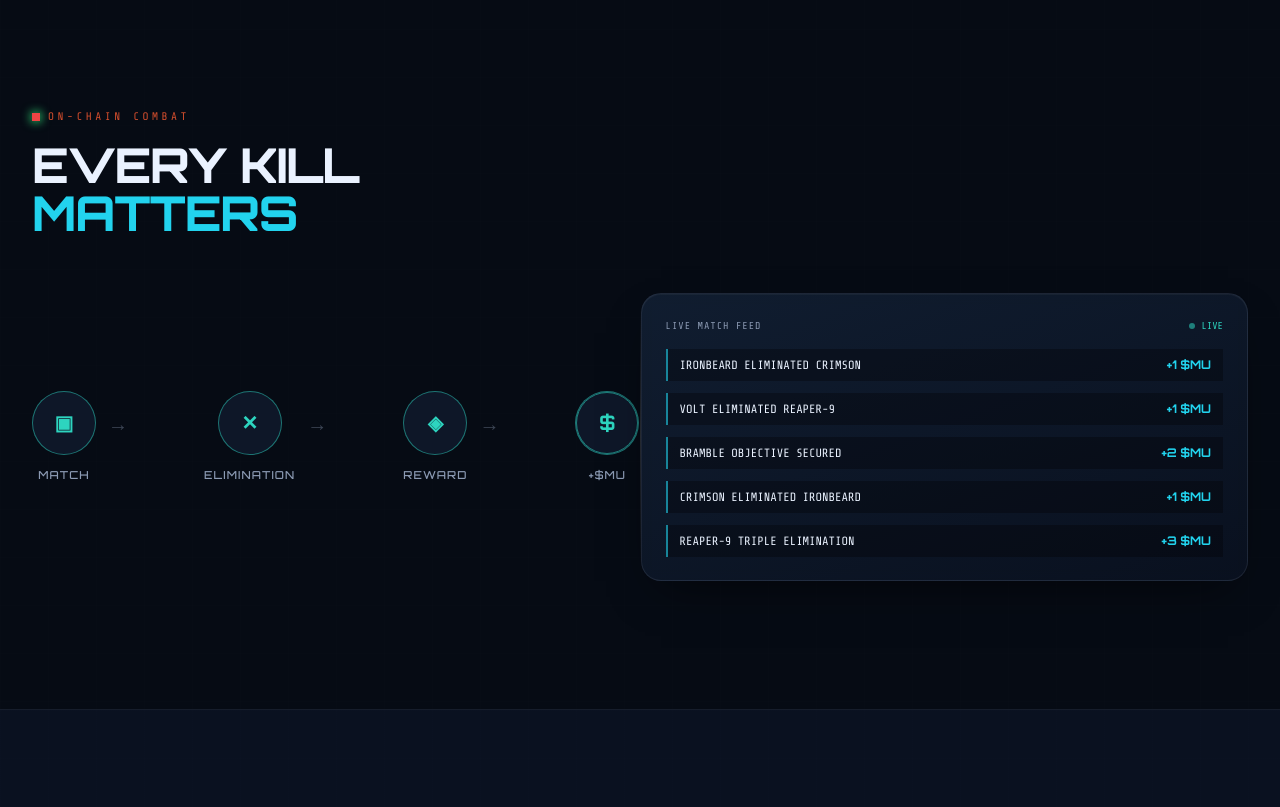
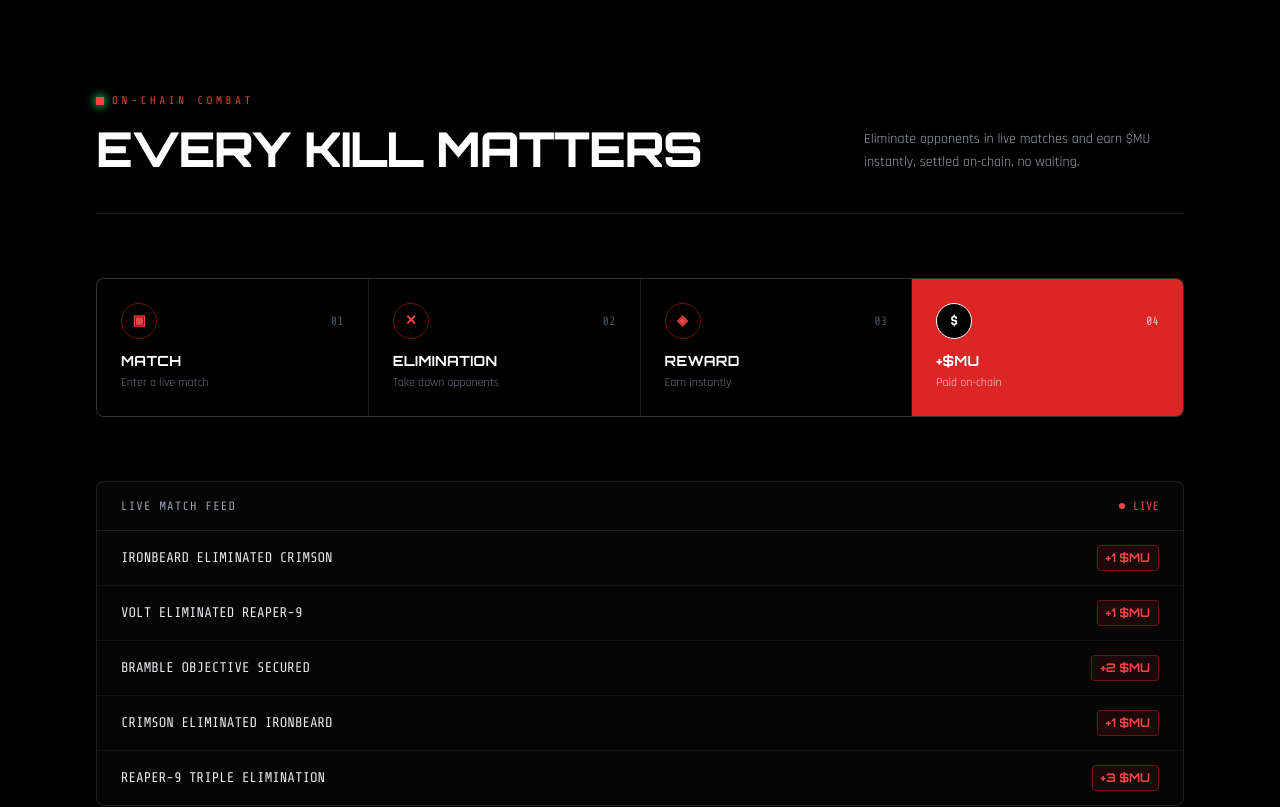
Before and after one commit to skyraa55/MetaDogeUnityGame, a React (Vite) app: page / in a window 1280 px wide. Shown: the part 5100-5907 px from the top of the page. Built offline with nearby package versions, Linux system fonts and the light colour scheme.

Commit message:
Improved the ui of the killtoearn component

```diff
--- a/src/components/KillToEarn.jsx
+++ b/src/components/KillToEarn.jsx
@@ -1,10 +1,10 @@
 import { Eyebrow } from "./ui";
 
 const STAGES = [
-  { label: "Match", icon: "▣" },
-  { label: "Elimination", icon: "✕" },
-  { label: "Reward", icon: "◈" },
-  { label: "+$MU", icon: "$" },
+  { label: "Match", icon: "▣", desc: "Enter a live match" },
+  { label: "Elimination", icon: "✕", desc: "Take down opponents" },
+  { label: "Reward", icon: "◈", desc: "Earn instantly" },
+  { label: "+$MU", icon: "$", desc: "Paid on-chain" },
 ];
 
 const FEED = [
@@ -17,66 +17,95 @@ const FEED = [
 
 export default function KillToEarn() {
   return (
-    <section className="relative py-24 sm:py-32 bg-ink overflow-hidden">
-      <div className="absolute inset-0 bg-hudgrid opacity-25" />
-      <div className="relative mx-auto max-w-7xl px-5 sm:px-8">
+    <section className="relative bg-black py-20 sm:py-28">
+      <div className="mx-auto max-w-6xl px-5 sm:px-8">
+        {/* Header */}
+        <div className="mb-16 flex flex-col gap-4 border-b border-white/10 pb-10 sm:flex-row sm:items-end sm:justify-between">
+          <div>
             <Eyebrow>On-Chain Combat</Eyebrow>
-        <h2 className="font-display font-extrabold text-3xl sm:text-4xl md:text-5xl uppercase leading-[1.05] tracking-tight mb-14 max-w-xl">
-          Every Kill <span className="text-mu-yellow">Matters</span>
+            <h2 className="mt-3 font-display text-3xl font-extrabold uppercase leading-tight tracking-tight text-white sm:text-4xl md:text-5xl">
+              Every Kill Matters
             </h2>
+          </div>
+          <p className="max-w-xs text-sm leading-relaxed text-gray-400">
+            Eliminate opponents in live matches and earn $MU instantly, settled on-chain, no waiting.
+          </p>
+        </div>
 
-        <div className="grid lg:grid-cols-[1fr_1px_1fr] gap-10 lg:gap-0 items-center">
-          {/* stage sequence */}
-          <div className="flex flex-col sm:flex-row items-center justify-between gap-6 sm:gap-2">
-            {STAGES.map((s, i) => (
-              <div key={s.label} className="flex items-center gap-2 sm:gap-3">
-                <div className="flex flex-col items-center gap-3">
-                  <div className="w-16 h-16 rounded-full border border-mu-green/50 bg-ink-panel flex items-center justify-center font-display font-bold text-mu-green text-xl relative">
+        {/* Stage stepper */}
+        <div className="mb-16">
+          <div className="grid grid-cols-2 gap-px overflow-hidden rounded-lg border border-white/10 bg-white/10 sm:grid-cols-4">
+            {STAGES.map((s, i) => {
+              const isLast = i === STAGES.length - 1;
+              return (
+                <div
+                  key={s.label}
+                  className={`flex flex-col gap-3 p-5 sm:p-6 ${
+                    isLast ? "bg-red-600" : "bg-black"
+                  }`}
+                >
+                  <div className="flex items-center justify-between">
+                    <span
+                      className={`flex h-9 w-9 items-center justify-center rounded-full border text-sm font-bold ${
+                        isLast
+                          ? "border-white bg-black text-white"
+                          : "border-red-600/50 text-red-500"
+                      }`}
+                    >
                       {s.icon}
-                    {i === 3 && (
-                      <span className="absolute inset-0 rounded-full border border-mu-green animate-pulseGlow" />
-                    )}
-                  </div>
-                  <span className="font-display text-[11px] tracking-widest uppercase text-mu-grey">
-                    {s.label}
+                    </span>
+                    <span
+                      className={`font-mono text-xs ${
+                        isLast ? "text-white/70" : "text-gray-600"
+                      }`}
+                    >
+                      0{i + 1}
                     </span>
                   </div>
-                {i < STAGES.length - 1 && (
-                  <span className="hidden sm:block text-mu-grey/40 text-xl mb-6">→</span>
-                )}
+                  <div>
+                    <p
+                      className={`font-display text-sm font-bold uppercase tracking-wide ${
+                        isLast ? "text-white" : "text-white"
+                      }`}
+                    >
+                      {s.label}
+                    </p>
+                    <p
+                      className={`mt-1 text-xs leading-snug ${
+                        isLast ? "text-white/80" : "text-gray-500"
+                      }`}
+                    >
+                      {s.desc}
+                    </p>
                   </div>
-            ))}
+                </div>
+              );
+            })}
+          </div>
         </div>
 
-          <div className="hidden lg:block w-px h-64 bg-gradient-to-b from-transparent via-white/15 to-transparent mx-auto" />
-
-          {/* live kill feed HUD */}
-          <div className="hud-panel relative bg-ink-panel/80 border border-white/10 p-5 sm:p-6 overflow-hidden h-72">
-            <span className="hud-corner corner-tl text-mu-yellow/60" />
-            <span className="hud-corner corner-br text-mu-yellow/60" />
-            <div className="flex items-center justify-between mb-4">
-              <p className="font-mono text-[10px] tracking-widest uppercase text-mu-grey">
+        {/* Live feed panel */}
+        <div className="overflow-hidden rounded-lg border border-white/10 bg-white/[0.02]">
+          <div className="flex items-center justify-between border-b border-white/10 px-5 py-4 sm:px-6">
+            <p className="font-mono text-xs uppercase tracking-widest text-gray-400">
               Live Match Feed
             </p>
-              <span className="flex items-center gap-1.5 font-mono text-[10px] text-mu-green">
-                <span className="w-1.5 h-1.5 rounded-full bg-mu-green animate-pulseGlow" /> LIVE
+            <span className="flex items-center gap-2 font-mono text-xs text-red-500">
+              <span className="h-1.5 w-1.5 rounded-full bg-red-500" />
+              LIVE
             </span>
           </div>
-            <div className="space-y-3">
-              {FEED.map((f, i) => (
+
+          <div className="divide-y divide-white/5">
+            {FEED.map((f) => (
               <div
                 key={f.text}
-                  className="flex items-center justify-between gap-3 border-l-2 border-mu-yellow/60 bg-black/30 pl-3 pr-3 py-2 animate-killfeed"
-                  style={{
-                    animationDuration: "9s",
-                    animationDelay: `${i * 1.8}s`,
-                    animationIterationCount: "infinite",
-                  }}
+                className="flex items-center justify-between gap-4 px-5 py-3.5 transition-colors hover:bg-white/[0.03] sm:px-6"
               >
-                  <span className="font-mono text-[11px] sm:text-xs text-paper truncate">
+                <span className="truncate font-mono text-xs text-gray-200 sm:text-sm">
                   {f.text}
                 </span>
-                  <span className="font-display font-bold text-xs text-mu-yellow shrink-0">
+                <span className="shrink-0 rounded border border-red-600/40 bg-red-600/10 px-2 py-1 font-display text-xs font-bold text-red-500">
                   {f.reward}
                 </span>
               </div>
@@ -84,7 +113,6 @@ export default function KillToEarn() {
           </div>
         </div>
       </div>
-      </div>
     </section>
   );
 }
```
Lines whose indentation alone changed are shown as unchanged.
